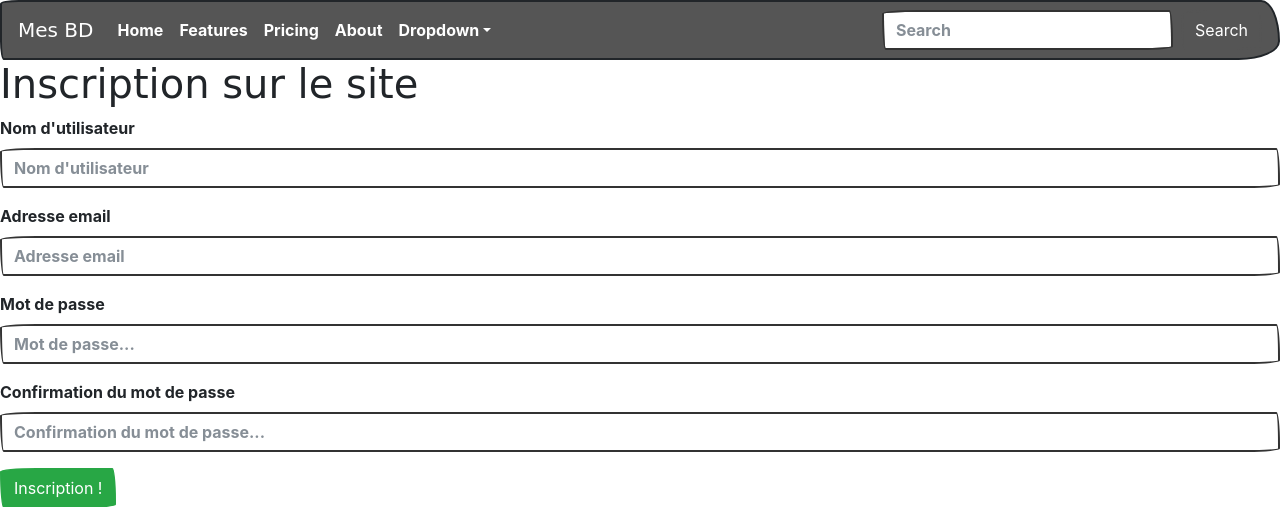
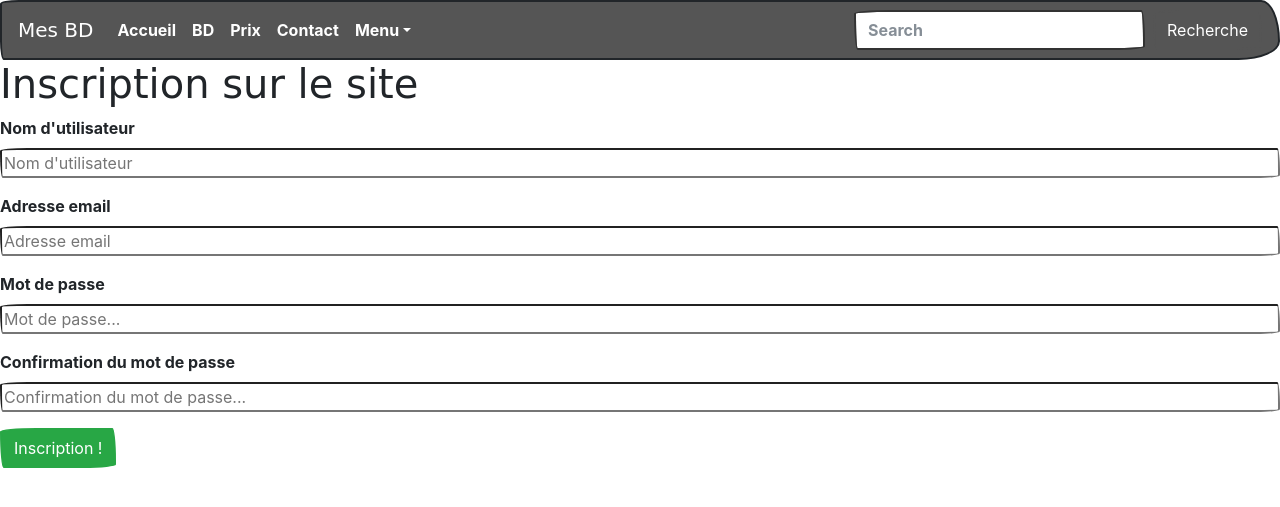
Before and after one commit to MRCnicolas/symfony_bds, a Symfony app: template templates/security/registration.html.twig in a window 1280 px wide. Shown: the top 507 px of the page. Run offline with Twig, Linux system fonts and the light colour scheme; the template is opened without the code that fills it, so the values that code supplies are empty; form fields are guessed from the names that the template uses; some libraries are stand-ins or nearby versions; some web fonts are replaced.

Commit message:
Depot9mars

```diff
--- a/src/Form/RegistrationType.php
+++ b/src/Form/RegistrationType.php
@@ -6,6 +6,7 @@ use App\Entity\User;
 use Symfony\Component\Form\AbstractType;
 use Symfony\Component\Form\FormBuilderInterface;
 use Symfony\Component\OptionsResolver\OptionsResolver;
+use Symfony\Component\Form\Extension\Core\Type\PasswordType;
 
 class RegistrationType extends AbstractType
 {
@@ -15,8 +16,8 @@ class RegistrationType extends AbstractType
             ->add('name')
             ->add('email')
             //->add('roles')
-            ->add('password')
-            ->add('confirm_password')
+            ->add('password', PasswordType::class)
+            ->add('confirm_password', PasswordType::class)
         ;
     }
 
--- a/templates/base.html.twig
+++ b/templates/base.html.twig
@@ -22,21 +22,21 @@
     <div class="collapse navbar-collapse" id="navbarColor02">
         <ul class="navbar-nav mr-auto">
             <li class="nav-item active">
-                <a class="nav-link" href="#">Home
+                <a class="nav-link" href="#">Accueil
                 <span class="sr-only">(current)</span>
               </a>
             </li>
             <li class="nav-item">
-                <a class="nav-link" href="#">Features</a>
+                <a class="nav-link" href="#">BD</a>
             </li>
             <li class="nav-item">
-                <a class="nav-link" href="#">Pricing</a>
+                <a class="nav-link" href="#">Prix</a>
             </li>
             <li class="nav-item">
-                <a class="nav-link" href="#">About</a>
+                <a class="nav-link" href="#">Contact</a>
             </li>
             <li class="nav-item dropdown">
-                <a class="nav-link dropdown-toggle" data-toggle="dropdown" href="#" role="button" aria-haspopup="true" aria-expanded="false">Dropdown</a>
+                <a class="nav-link dropdown-toggle" data-toggle="dropdown" href="#" role="button" aria-haspopup="true" aria-expanded="false">Menu</a>
                 <div class="dropdown-menu">
                     <a class="dropdown-item" href="#">Action</a>
                     <a class="dropdown-item" href="#">Another action</a>
@@ -48,7 +48,7 @@
         </ul>
         <form class="form-inline my-2 my-lg-0">
             <input class="form-control mr-sm-2" type="text" placeholder="Search">
-            <button class="btn btn-secondary my-2 my-sm-0" type="submit">Search</button>
+            <button class="btn btn-secondary my-2 my-sm-0" type="submit">Recherche</button>
         </form>
     </div>
 </nav>
--- a/templates/security/registration.html.twig
+++ b/templates/security/registration.html.twig
@@ -1,7 +1,8 @@
 {% extends 'base.html.twig' %} {% block body %}
 
 <h1>Inscription sur le site</h1>
-{{ form_start(form) }} {{ form_row (form.name, {'label':'Nom d\'utilisateur', 'attr': {'placeholder': 'Nom d\'utilisateur'}}) }} {{ form_row (form.email, {'label':'Adresse email', 'attr': {'placeholder': 'Adresse email'}}) }} {{ form_row (form.password,
-{'label':'Mot de passe', 'attr': {'placeholder': 'Mot de passe...'}}) }} {{ form_row (form.confirm_password, {'label':'Confirmation du mot de passe', 'attr': {'placeholder': 'Confirmation du mot de passe...'}}) }}
+{{ form_start (form) }} {{ form_row (form.name, {'label':'Nom d\'utilisateur', 'attr': {'class': 'input-group', 'placeholder': 'Nom d\'utilisateur'}}) }} {{ form_row (form.email, {'label':'Adresse email', 'attr': {'class': 'input-group', 'placeholder':
+'Adresse email'}}) }} {{ form_row (form.password, {'label':'Mot de passe', 'attr': {'class': 'input-group', 'placeholder': 'Mot de passe...'}}) }} {{ form_row (form.confirm_password, {'label':'Confirmation du mot de passe', 'attr': {'class': 'input-group','placeholder':
+'Confirmation du mot de passe...'}}) }}
 
 <button type="submit" class="btn btn-success">Inscription !</button> {{ form_end(form) }} {% endblock %}
```
Also changed, not shown: src/Entity/User.php (+8 -2 lines), 1 other file.
